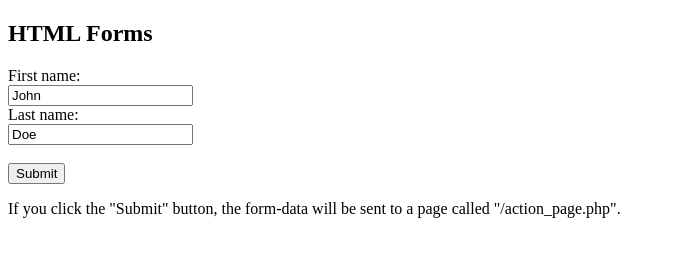
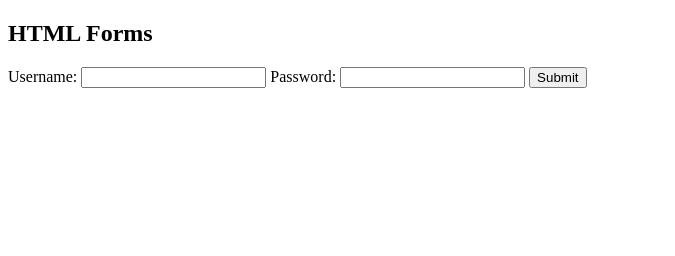
Before and after one commit to thesafehub/login, a plain HTML site: page index.html in a window 1280 px wide. Shown: the whole page, without its empty margins (0-675 px from the left). Drawn offline with Linux system fonts and the light colour scheme.

Commit message:
Update index.html

```diff
--- a/index.html
+++ b/index.html
@@ -4,15 +4,12 @@
 
 <h2>HTML Forms</h2>
 
-<form action="/action_page.txt">
-  <label for="fname">First name:</label><br>
-  <input type="text" id="fname" name="fname" value="John"><br>
-  <label for="lname">Last name:</label><br>
-  <input type="text" id="lname" name="lname" value="Doe"><br><br>
-  <input type="submit" value="Submit">
+<form>
+    <label>Username: <input type="text"></label>
+    <label>Password: <input type="password"></label>
+    <input type="submit" value="Submit">
 </form>
 
-<p>If you click the "Submit" button, the form-data will be sent to a page called "/action_page.php".</p>
 
 </body>
 </html>
```
